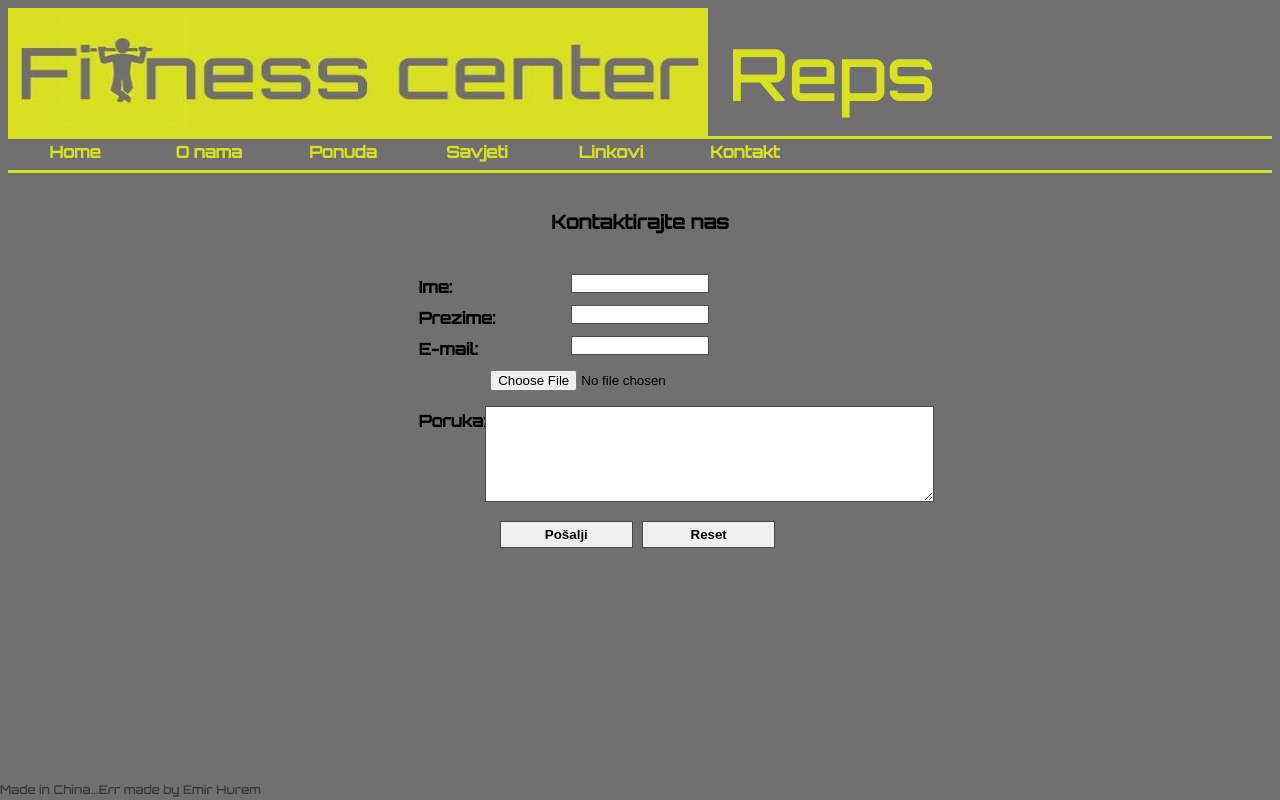
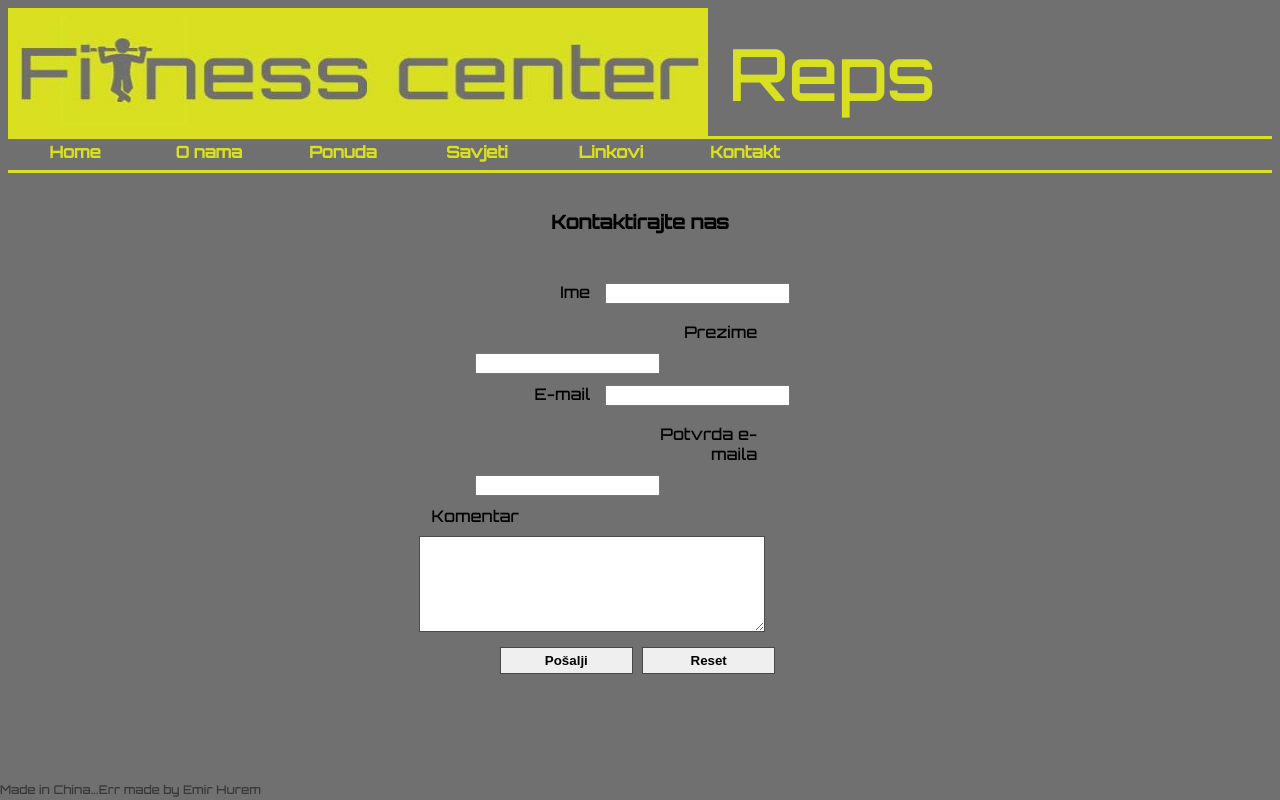
Before and after one commit to WebTehnologijeETF/FitnessCenter-Reps, a PHP site: page /Kontakt.html in a window 1280 px wide. Run offline with PHP 8.4, Linux system fonts and the light colour scheme.

Commit message:
Validacije imena, maila, komentara
Dodana provjera maila, komentara i sl.

```diff
--- a/Kontakt.html
+++ b/Kontakt.html
@@ -37,29 +37,24 @@
 		<h3> Kontaktirajte nas</h3>
 		<div class="sadrzaj">
 
-	<form id="forma" onsubmit="return validirajFormu()" METHOD="post" ACTION="mailto:ehurem1@etf.unsa.ba" ENCTYPE="multipart/form-data">
+	<form id="forma">
 
-	<div class="tekst"> Ime:</div>
-	<input type="text" class="tip"  name="ime" id="ime" onblur="validirajIme();"> <div id="greskaIme"></div>
-	<div class="prazan">  </div>
+	<label for "ime"> Ime </label>
+	<input type="text" class="tip"  name="ime" id="ime" onblur="validirajIme()"> <div id="greskaIme"></div>
 
-	<div class="tekst"> Prezime:</div>
-	<input type="text" class="tip"  name="prezime" id="prezime" onblur="validirajPrezime();"> <div id="greskaPrezime"></div>
-	<div class="prazan">  </div>
+	<label for "prezime"> Prezime </label>
+	<input type="text" class="tip"  name="prezime" id="prezime" onblur="validirajPrezime()"> <div id="greskaPrezime"></div>
 
-	<div class="tekst"> E-mail:</div>
-  	<input type="email" class="tip"  name="email" id="mail" onblur="validirajMail();"> <div id="greskaMail"></div>
-	<div class="prazan">  </div>
+	<label for "email1"> E-mail </label>
+  	<input type="email" class="tip"  name="email1" id="mail1" onblur="validirajMail()"> <div id="greskaMail1"></div>
 
-	<input type="file" class="attachFile"  name="file">
-	<div class="prazan">  </div>
+	<label for "email2"> Potvrda e-maila </label>
+  	<input type="email" class="tip"  name="email2" id="mail2" onblur="istiMail()"> <div id="greskaMail2"></div>
 
-	<div class="tekst"> Poruka:</div>
-	<textarea class="unosteksta" name="poruka" rows="6" cols="1">
-	</textarea>
-	<div class="prazan">  </div>
+	<label for "komentar" id="komentar"> Komentar </label>
+	<textarea class="unosteksta" name="komentar" id="komentar" rows="6" cols="1" onblur="validirajKomentar(this)"></textarea> <div id="greskaKom"></div>
 
-	<input class="submit" type="submit" value="Pošalji">
+	<input class="submit" type="submit" onclick="return validirajFormu()" value="Pošalji">
 	<input class="reset" type="reset" value="Reset">
 	</form>
 
--- a/Savjeti.html
+++ b/Savjeti.html
@@ -33,7 +33,7 @@
 			<li><a href="Kontakt.html">Kontakt</a></li>
 		</ul>
 
-		<h3>Znanje prije SVEGA</h3>
+		<h3>Soon...</h3>
 	<div id="podnozje"><p>Made in China...Err made by Emir Hurem</p></div>
 	<script src="skripta.js"></script>
 </BODY>
--- a/skripta.js
+++ b/skripta.js
@@ -1,63 +1,86 @@
+function validirajFormu(){
+var cek=document.getElementById("cekboks");
+if(!validirajIme() || !validirajPrezime() || !validirajMail() || !validirajKomentar() || !istiMail())
+return false;
 
-function validirajFormu() {
-    var i = document.forms["forma"]["ime"].value;
-    if (i == null || i == "") {
-        alert("Ime prazno!");
-        return false;
-    }
+return true;
+
 }
 
-function samoSlova() {
-var regex=/[^a-z|^A-Z|^\s]/;
-if(document.getElementById("ime").value.match(regex))
-{
+function samoSlova(pom) {
+var regex=/^[a-zšđčćž]+$/i;
+if(pom.match(regex))
+return true;
+
 return false;
 }
-if(document.getElementById("prezime").value.match(regex))
+
+function ispravanMail(ref) {
+var regex=/^\w+@[a-zA-Z_]+?\.[a-zA-Z]{2,3}$/;
+if(ref.match(regex))
 {
+return true;
+}
 return false;
-}
-}
-
-function ispravanMail() {
-var regex=/^\w+@[a-zA-Z_]+?\.[a-zA-Z]{2,3}$/;
-if(document.getElementById("mail").value.match(regex))
-{
-return false;
-}
 }
 
 function validirajIme(){
-var greskaTekst = document.getElementById('greskaIme');
-greskaTekst.innerHTML="";
-	if(samoSlova()== false){
-		greskaTekst.style.display="inline-block";
-		greskaTekst.style.marginRight="50px";
-		greskaTekst.innerHTML+="<img src='emir logo1.png' id='error'>";
-		greskaTekst.innerHTML+="Slova i razmaci dozvoljeni!";
+	var greskaTekst=document.getElementById("greskaIme");
+	var pom=document.getElementById("ime").value;
+	if(!samoSlova(pom) || pom=="" || pom==null){
+
+		greskaTekst.innerHTML="Neispravno ime!";
+		return false;
 	}
+	greskaTekst.innerHTML="";
+	return true;
 }
 
 function validirajPrezime(){
-var greskaTekst = document.getElementById('greskaPrezime');
-greskaTekst.innerHTML="";
-	if(samoSlova()== false){
-		greskaTekst.style.display="inline-block";
-		greskaTekst.style.marginRight="50px";
-		greskaTekst.innerHTML+="<img src='emir logo1.png' id='error'>";
-		greskaTekst.innerHTML+="Slova i razmaci dozvoljeni!";
+var greskaTekst = document.getElementById("greskaPrezime");
+var pom1=document.getElementById("prezime").value;
+	if(!samoSlova(pom1) || pom1=="" || pom1==null){
+		greskaTekst.innerHTML="Neispravno prezime!";
+
+		return false;
 	}
+	greskaTekst.innerHTML="";
+	return true;
 }
 
 function validirajMail(){
-var greska = document.getElementById('greskaMail');
-greskaTekst.innerHTML="";
-	if(ispravanMail()== false){
-		greska.style.display="inline-block";
-		greska.style.marginRight="50px";
-		greska.innerHTML+="<img src='emir logo1.png' id='error'>";
-		greska.innerHTML+="Pogresan mail!";
+var greska = document.getElementById("greskaMail1");
+var pom=document.getElementById("mail1").value;
+	if(!ispravanMail(pom)){
+		greska.innerHTML="Neispravan e-mail!";
+		return false;
 	}
+	greska.innerHTML="";
+	return true;
+}
+
+function istiMail(){
+var greska = document.getElementById("greskaMail2");
+var pom1=document.getElementById("mail1").value;
+var pom2=document.getElementById("mail2").value;
+if(pom1!=pom2){
+	greska.innerHTML="Potvrdite e-mail!";
+	return false;
+}
+greska.innerHTML="";
+return true;
+
+}
+
+function validirajKomentar(ref){
+var greska = document.getElementById("greskaKom");
+var pom=document.getElementById("komentar").value;
+	if(ref.value.length<5 || ref.value=="" || ref.value==null){
+		greska.innerHTML="Minimalno 5 karaktera!";
+		return false;
+	}
+	greska.innerHTML="";
+	return true;
 }
 
 function otvori(id){
--- a/stil.css
+++ b/stil.css
@@ -223,54 +223,48 @@ text-align:center;
 	min-width:50%;
 	}
 
-	.tekst{
-	position:absolute;
-	float:left;
-	width:10%;
-	max-width:10%;
-	margin:0;
-	font-weight:bold;
-	text-align:left;
-	padding:5px 0;
-	white-space:nowrap;
+	label{
+	display:inline-block;
+	width: 100px;
+	margin-right:10px;
+	text-align: right;
+	padding:10px 0;
 	}
 
-	#greskaIme{
-	color:red;
+
+	#komentar{
+	display:block;
 	}
 
-	#greskaPrezime{
+	.tip{
+	display:inline-block;
+	}
+
+	#greskaIme,#greskaPrezime,#greskaMail1, #greskaMail2, #greskaKom{
 	color:red;
+	display:inline-block;
+	text-align:right;
+	width:140px;
+	min-width:140px;
+	white-space:nowrap;
+	padding:5px 0;
+	}
 
+	#greskaKom{
+	display:block;
+	text-align:right;
 	}
 
 	#error{
 	width: 10px;
 	height:10px;
-
-	}
-
-	.attachFile{
-	display:block;
-	margin:0 0 0 15%;
-	padding:5px;
-	}
-
-	.tip {
-	position:relative;
-	display:inline-block;
-	width:30%;
-	min-width:30%;
-	margin:0;
-
-	border:1px solid rgba(0,0,0,0.7);
 	}
 
 	.unosteksta{
-	position:relative;
-	display:inline-block;
-	margin:0 0 0 15%;
-	width:100%;
+	display:block;
+	width:340px;
+	min-width:340px;
+	position:center;
 	border:1px solid rgba(0,0,0,0.7);
 	}
 
@@ -294,11 +288,6 @@ text-align:center;
 	border:1px solid rgba(0,0,0,0.7);
 	}
 
-	.prazan{
-	display:block;
-	padding:5px;
-	}
-
 	.unos:hover,.unosteksta:hover,.submit:hover,.reset:hover{
 	box-shadow:inset 0 0 15px rgba(155,73,45,0.5);
 	}
```
Also changed, not shown: error.png (added).
